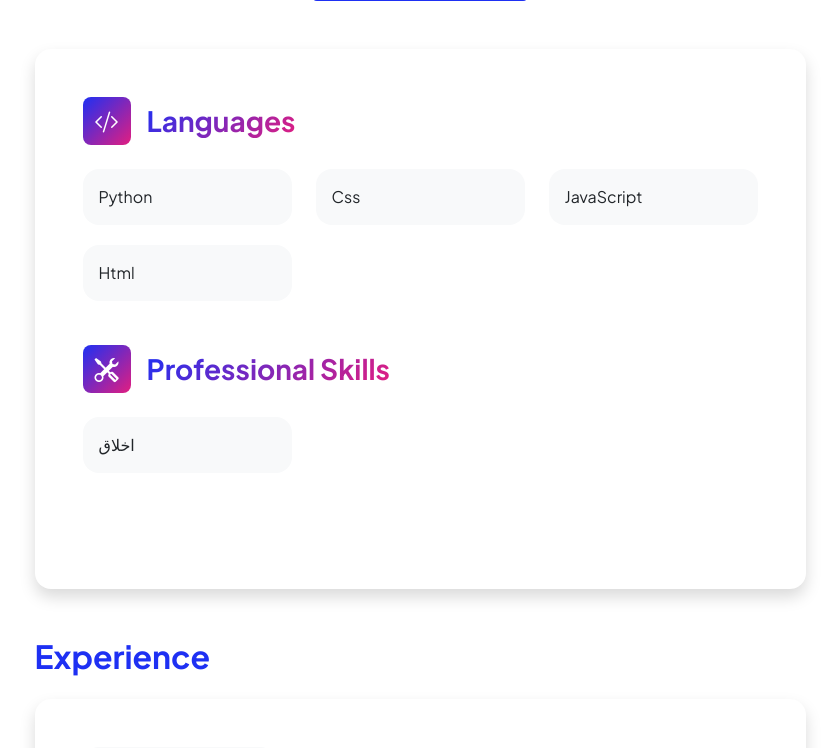
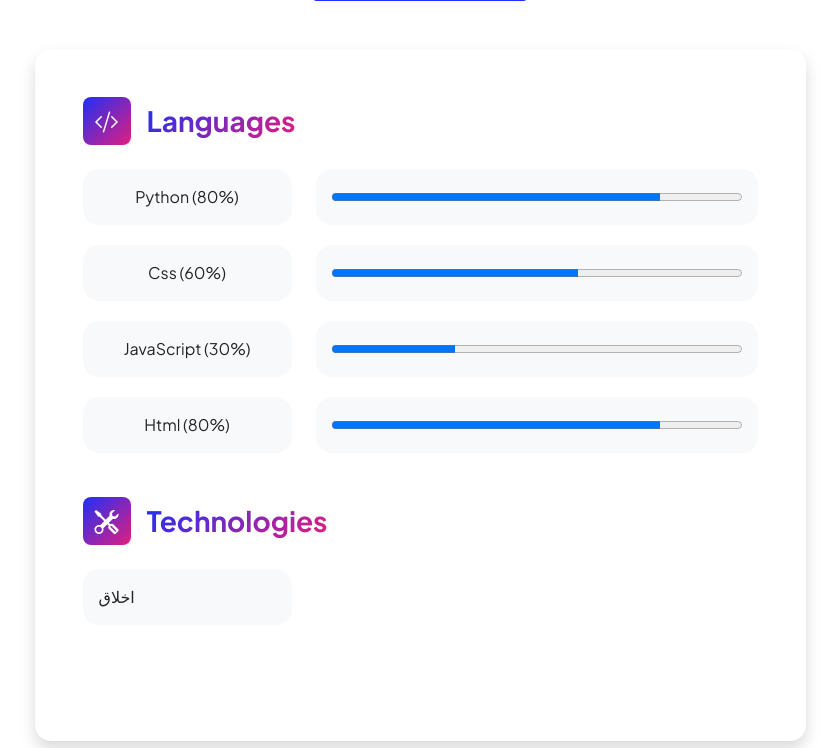
Before and after one commit to MrMrProgrammer/PersonalWebsite, a Django app: page /Resume/ in a window 1280 px wide. Shown: the part 280-1028 px from the top of the page, without its empty margins (220-1060 px from the left). Run offline with Django 4.2, Linux system fonts and the light colour scheme; data comes from the database, SQL or seed files in the repository; parts of the project's set-up code (start-up, migrations or seed data) failed here and were passed over; some libraries are stand-ins or nearby versions.

Commit message:
change project template

```diff
--- a/Resume/templates/Resume/resume.html
+++ b/Resume/templates/Resume/resume.html
@@ -33,15 +33,25 @@
                                     </h3>
                                 </div>
 
-                                <div class="row row-cols-1 row-cols-md-3 mb-4">
+                                {% for language in languages %}
+                                    <div class="row text-center">
+                                        <div class="col-md-4 mb-4 mb-md-0 d-flex align-items-center justify-content-center"
+                                             style="padding-bottom: 20px">
+                                            <div class="bg-light rounded-4 p-3 h-100" style="width: 100%">{{ language.language }} ({{ language.percent }}%)
+                                            </div>
+                                        </div>
 
-                                    {% for language in languages %}
-                                        <div class="col mb-4 mb-md-0" style="padding-bottom: 20px">
-                                            <div class="d-flex align-items-center bg-light rounded-4 p-3 h-100">{{ language.language }}</div>
+                                        <div class="col-md-8 mb-4 mb-md-0" style="padding-bottom: 20px">
+                                            <div class="d-flex align-items-center bg-light rounded-4 p-3 h-100">
+                                                <progress id="file" value="{{ language.percent }}" max="100" style="width: 100%;"> 32%
+                                                </progress>
+                                            </div>
                                         </div>
-                                    {% endfor %}
+                                    </div>
 
-                                </div>
+                                {% endfor %}
+
+                            <br/>
 
                             </div>
 
@@ -52,7 +62,7 @@
                                     <div class="feature bg-primary bg-gradient-primary-to-secondary text-white rounded-3 me-3">
                                         <i class="bi bi-tools"></i></div>
                                     <h3 class="fw-bolder mb-0"><span
-                                            class="text-gradient d-inline">Professional Skills</span></h3>
+                                            class="text-gradient d-inline">Technologies</span></h3>
                                 </div>
 
                                 <div class="row row-cols-1 row-cols-md-3 mb-4">
```
